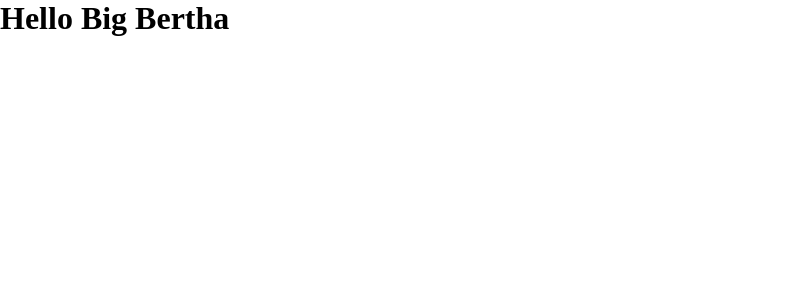
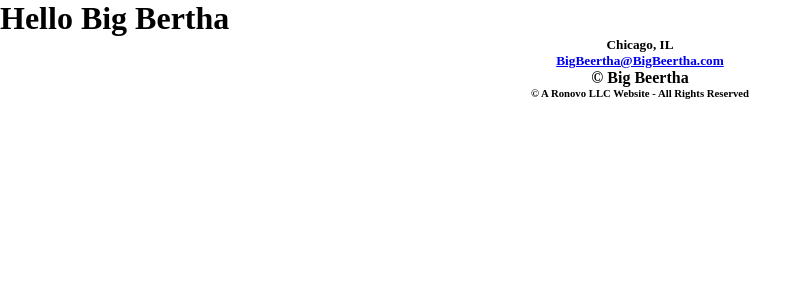
Before and after one commit to Cnovotn/BigBeerthaPython, a Django app: page / in a window 1280 px wide. Shown: the top 300 px of the page, without its empty margins (0-812 px from the left). Run offline with Django 3.2, Linux system fonts and the light colour scheme; data that the repository does not hold is empty.

Commit message:
implemented the instagram api

```diff
--- a/apps/BigBeerthaApp/models.py
+++ b/apps/BigBeerthaApp/models.py
@@ -2,5 +2,8 @@
 from __future__ import unicode_literals
 
 from django.db import models
+import re, bcrypt
 
-# Create your models here.
+class User(models.Model):
+    media_type = models.CharField(max_length=10)# either image, or video
+    link = models.CharField(max_length=245)
--- a/apps/BigBeerthaApp/static/css/main.css
+++ b/apps/BigBeerthaApp/static/css/main.css
@@ -2,3 +2,16 @@
     margin: 0;
     padding: 0;
 }
+
+.singleInstagramImage{
+    width: 3%;
+}
+
+.singleInstagramVideo{
+
+}
+
+.instagramMedia{
+    width: 100%;
+    background-color: aqua;
+}
--- a/apps/BigBeerthaApp/templates/index.html
+++ b/apps/BigBeerthaApp/templates/index.html
@@ -9,8 +9,21 @@
     <link rel="stylesheet" type="text/css" href="{% static 'css/main.css' %}">
     <script type="text/javascript" src="{% static 'js/main.js' %}"></script>
 </head>
+<style>
+.singleInstagramImage{
+    width: 30%;
+    margin: 1.5%;
+}
+
+.singleInstagramVideo{
+
+}
+
+.instagramMedia{
+    width: 100%;
+}
+</style>
 <body>
-    <!-- {% csrf_token %} -->
     <div id="mainContainer">
         <h1>Hello Big Bertha</h1>
         <div id="header">
@@ -24,13 +37,38 @@
              -->
         </div>
         <div id="contentContainer">
+            <div id="homePageInfo" class="infoContainer">
+
+            </div>
+            <div id="aboutContainer" class="infoContainer">
+
+            </div>
+            <div id="contactContainer" class="infoContainer">
+
+            </div>
 
         </div>
-        <div id="beerthaFooter">
-
+        <div id="instagramImages" class="instagramMedia">
+            {% for key in images %}
+            <img src="{{key}}" class="singleInstagramImage">
+            {% endfor%}
         </div>
-        <div id="ronovoFooter">
-
+        <div id="instagramVideos" class="instagramMedia">
+            {% for video in videos %}
+            <video width="400" controls class="singleInstagramVideo">
+                <source src="{{video}}" type="video/mp4">
+            </video>
+            {% endfor%}
+        </div>
+        <div id="beerthaFooter" style="text-align: center;">
+            <div id="contactInformation">
+                <h5>Chicago, IL</h5>
+                <h5><a href="mailto:bigbeertha@bigbeertha.com?Subject=Big%20Beertha%20Inquiry" target="_top">BigBeertha@BigBeertha.com</a></h5>
+            </div>
+            <h4>&copy Big Beertha</h4>
+        </div>
+        <div id="ronovoFooter" style="text-align: center;">
+            <h6>&copy A Ronovo LLC Website - All Rights Reserved</h6>
         </div>
     </div>
 </body>
--- a/apps/BigBeerthaApp/views.py
+++ b/apps/BigBeerthaApp/views.py
@@ -2,10 +2,30 @@
 from __future__ import unicode_literals
 
 from django.shortcuts import render, HttpResponse
+from instagram.client import InstagramAPI
+from jinja2 import Template
+import requests, json, config
 # import shopify
 
 def index(request):
-    return render(request, "index.html")
+    # only returns 20 of the most recent media instances
+    route = "https://api.instagram.com/v1/users/self/media/recent/?access_token=" + config.api_key
+    all_media = requests.get(route)
+    json_media = all_media.json()
+    json_data = json_media["data"]
+    new_json_data_images = []
+    new_json_data_videos = []
+    for data in json_data:
+        if data["type"] == "image":
+            new_json_data_images.append(data["images"]["standard_resolution"]["url"])
+        elif data["type"] == "video":
+            new_json_data_videos.append(data["videos"]["standard_resolution"]["url"])
+    context = {
+        "images" : new_json_data_images,
+        "videos" : new_json_data_videos
+    }
+
+    return render(request, "index.html", context)
 
 # # Replace the following with your shop URL
 # shop_url = "https://{API_KEY}:{PASSWORD}@{SHOP_NAME}.myshopify.com/admin"
```
Also changed, not shown: apps/BigBeerthaApp/migrations/0001_initial.py (added), db.sqlite3, 2 other files.
